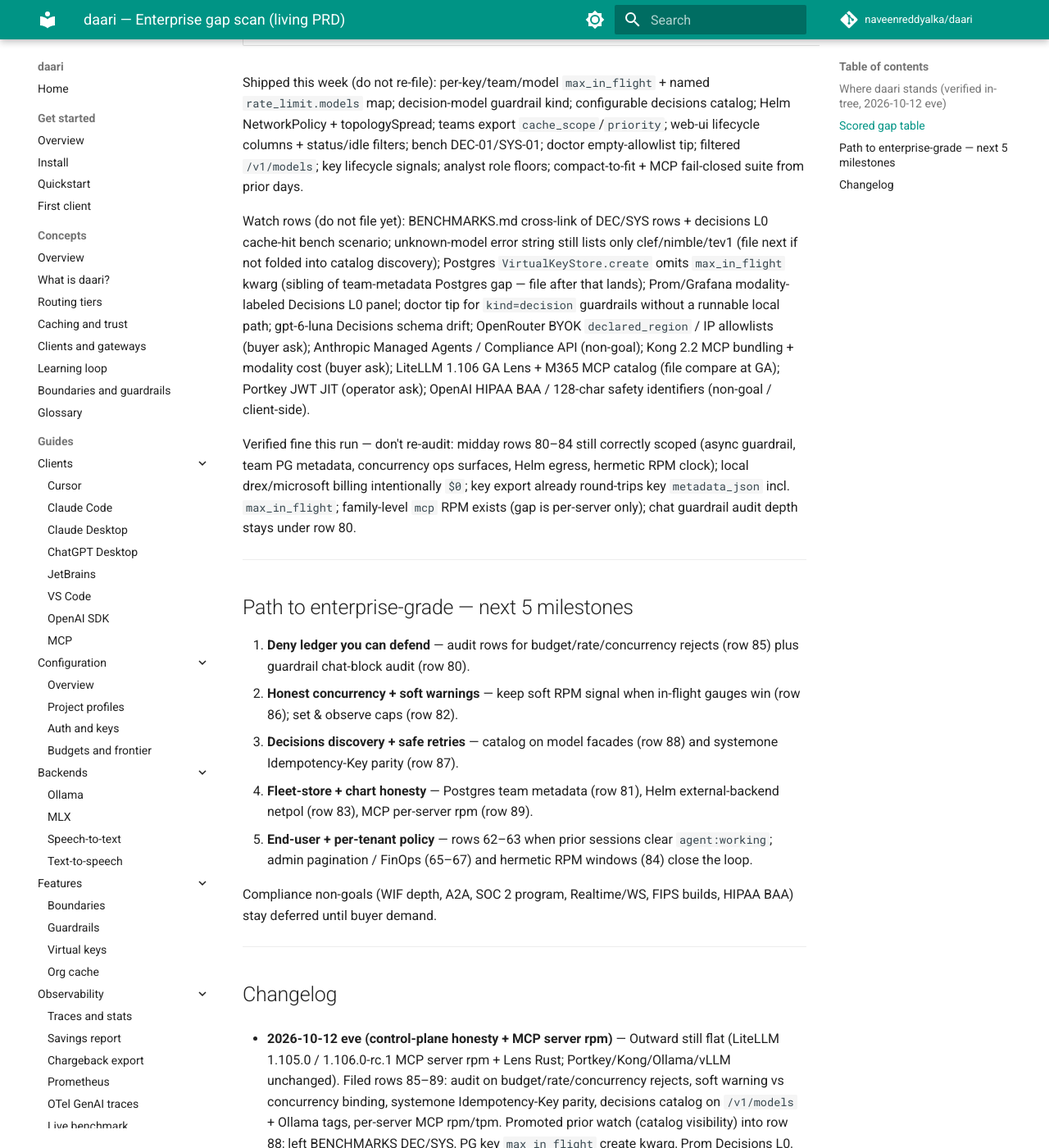
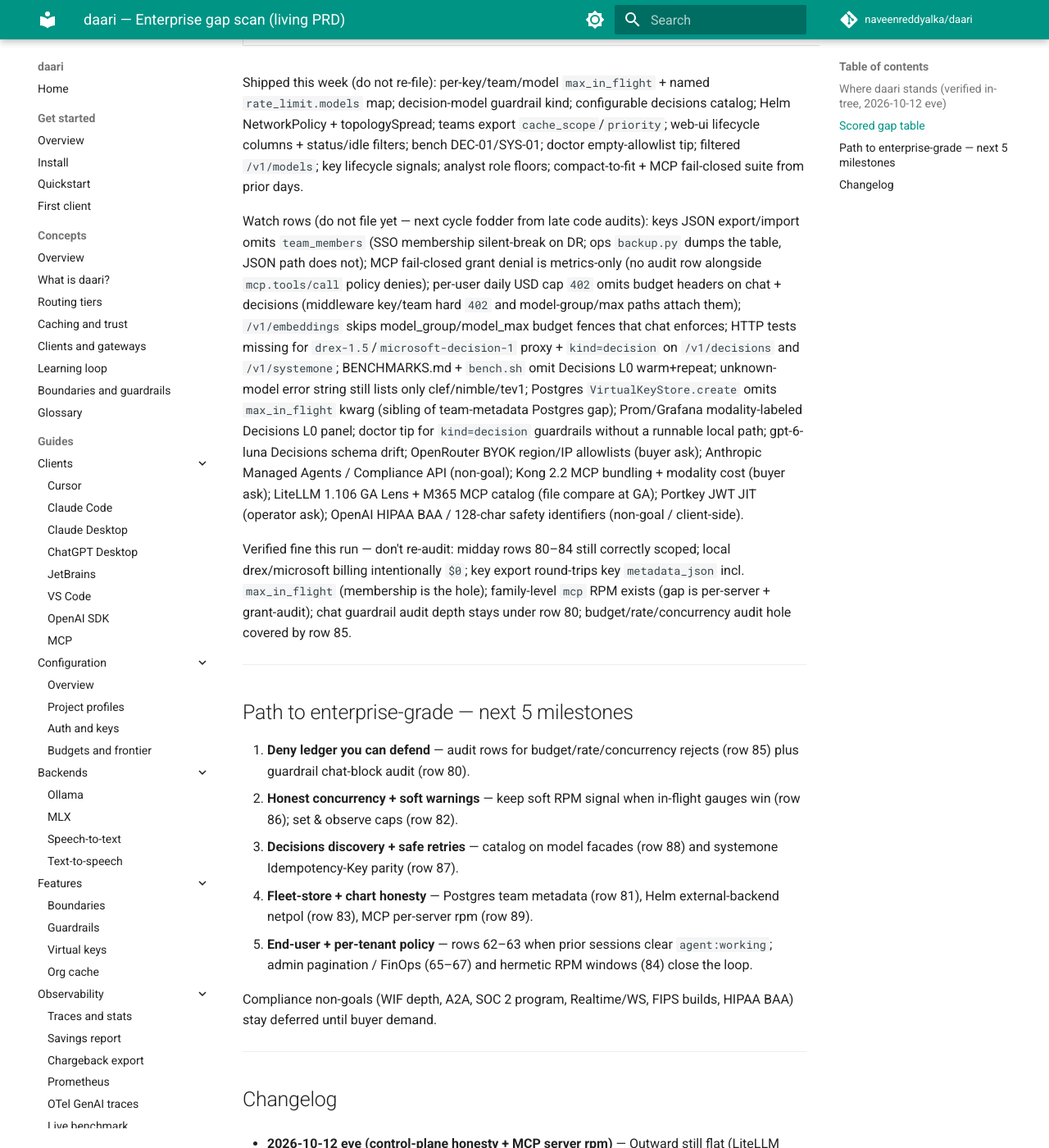
Before and after one commit to naveenreddyalka/daari, an MkDocs documentation site: the page built from docs/prd/ENTERPRISE.md, in a window 1280 px wide and 1400 px high, scrolled down 4023 px. Shown: the whole window at 82% size. Built offline with MkDocs 1.6.1 and Material for MkDocs 9.7.7, drawn with Linux system fonts in a browser that asks for light colours; comment, search, counter and statistics services are not loaded; some of the changed text lies outside the part shown.

Commit message:
docs(prd): fold late audit watch fodder into evening scan
Co-authored-by: Cursor <cursoragent@cursor.com>

```diff
--- a/docs/prd/ENTERPRISE.md
+++ b/docs/prd/ENTERPRISE.md
@@ -75,26 +75,33 @@ bench DEC-01/SYS-01; doctor empty-allowlist tip; filtered `/v1/models`;
 key lifecycle signals; analyst role floors; compact-to-fit + MCP
 fail-closed suite from prior days.
 
-Watch rows (do not file yet): BENCHMARKS.md cross-link of DEC/SYS rows +
-decisions L0 cache-hit bench scenario; unknown-model error string still
-lists only clef/nimble/tev1 (file next if not folded into catalog
-discovery); Postgres `VirtualKeyStore.create` omits `max_in_flight` kwarg
-(sibling of team-metadata Postgres gap — file after that lands);
-Prom/Grafana modality-labeled Decisions L0 panel; doctor tip for
-`kind=decision` guardrails without a runnable local path; gpt-6-luna
-Decisions schema drift; OpenRouter BYOK `declared_region` / IP allowlists
-(buyer ask);
-Anthropic Managed Agents / Compliance API (non-goal); Kong 2.2 MCP
-bundling + modality cost (buyer ask); LiteLLM 1.106 GA Lens + M365 MCP
-catalog (file compare at GA); Portkey JWT JIT (operator ask); OpenAI
-HIPAA BAA / 128-char safety identifiers (non-goal / client-side).
+Watch rows (do not file yet — next cycle fodder from late code audits):
+keys JSON export/import omits `team_members` (SSO membership silent-break
+on DR; ops `backup.py` dumps the table, JSON path does not); MCP
+fail-closed grant denial is metrics-only (no audit row alongside
+`mcp.tools/call` policy denies); per-user daily USD cap `402` omits
+budget headers on chat + decisions (middleware key/team hard `402` and
+model-group/max paths attach them); `/v1/embeddings` skips
+model_group/model_max budget fences that chat enforces; HTTP tests missing
+for `drex-1.5`/`microsoft-decision-1` proxy + `kind=decision` on
+`/v1/decisions` and `/v1/systemone`; BENCHMARKS.md + `bench.sh` omit
+Decisions L0 warm+repeat; unknown-model error string still lists only
+clef/nimble/tev1; Postgres `VirtualKeyStore.create` omits `max_in_flight`
+kwarg (sibling of team-metadata Postgres gap); Prom/Grafana
+modality-labeled Decisions L0 panel; doctor tip for `kind=decision`
+guardrails without a runnable local path; gpt-6-luna Decisions schema
+drift; OpenRouter BYOK region/IP allowlists (buyer ask); Anthropic
+Managed Agents / Compliance API (non-goal); Kong 2.2 MCP bundling +
+modality cost (buyer ask); LiteLLM 1.106 GA Lens + M365 MCP catalog
+(file compare at GA); Portkey JWT JIT (operator ask); OpenAI HIPAA BAA /
+128-char safety identifiers (non-goal / client-side).
 
 Verified fine this run — don't re-audit: midday rows 80–84 still correctly
-scoped (async guardrail, team PG metadata, concurrency ops surfaces, Helm
-egress, hermetic RPM clock); local drex/microsoft billing intentionally
-`$0`; key export already round-trips key `metadata_json` incl.
-`max_in_flight`; family-level `mcp` RPM exists (gap is per-server only);
-chat guardrail audit depth stays under row 80.
+scoped; local drex/microsoft billing intentionally `$0`; key export
+round-trips key `metadata_json` incl. `max_in_flight` (membership is the
+hole); family-level `mcp` RPM exists (gap is per-server + grant-audit);
+chat guardrail audit depth stays under row 80; budget/rate/concurrency
+audit hole covered by row 85.
 
 ---
 
@@ -125,10 +132,11 @@ builds, HIPAA BAA) stay deferred until buyer demand.
   budget/rate/concurrency rejects, soft warning vs concurrency binding,
   systemone Idempotency-Key parity, decisions catalog on `/v1/models` +
   Ollama tags, per-server MCP rpm/tpm. Promoted prior watch
-  (catalog visibility) into row 88; left BENCHMARKS DEC/SYS, PG key
-  `max_in_flight` create kwarg, Prom Decisions L0, and doctor
-  `kind=decision` tip as watch. Pruned compact-to-fit shipped rows 19–28
-  into the weekly shipped blurb.
+  (catalog visibility) into row 88. Late audits added watch fodder:
+  `team_members` JSON export, MCP grant-denied audit, user-daily `402`
+  header parity, embeddings model-group/max fences, Decisions HTTP test
+  holes, BENCHMARKS L0. Pruned compact-to-fit shipped rows 19–28 into
+  the weekly shipped blurb.
 
 - **2026-10-12 (concurrency + decision-guardrail depth)** — Marked rows 71,
   75–77, 79 Shipped. Filed rows 80–84. Outward flat (LiteLLM 1.105.0 /
```
